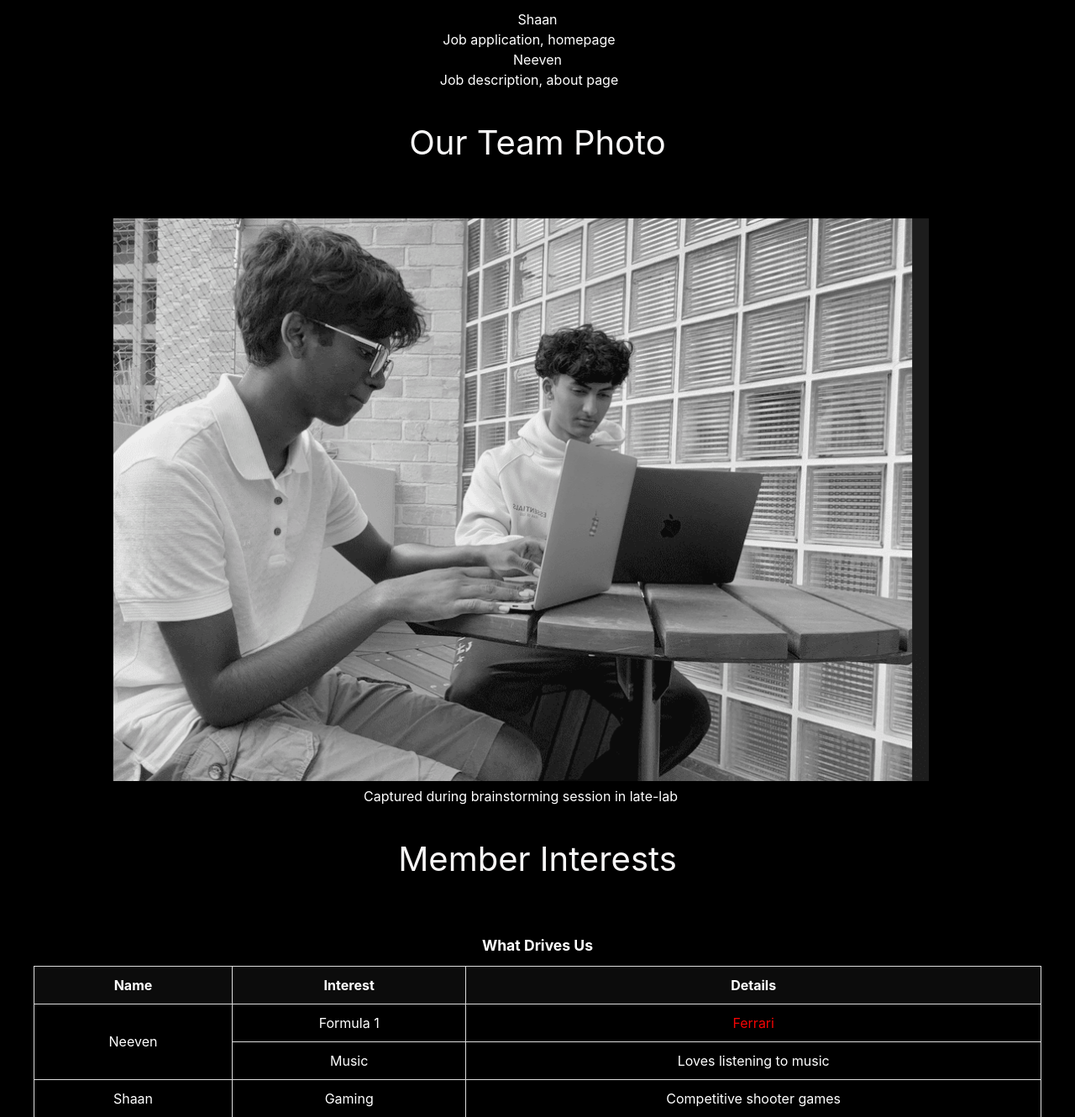
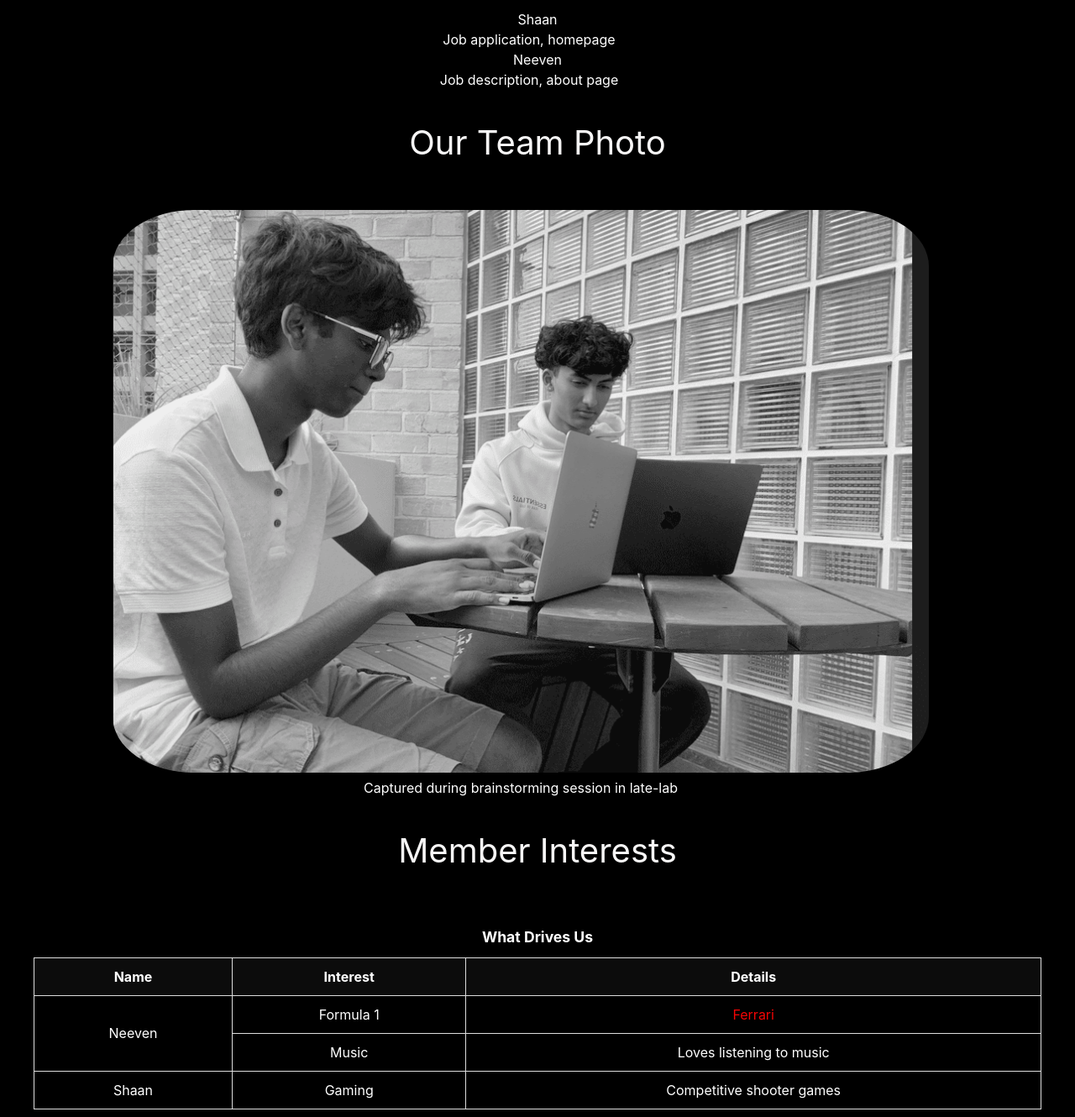
Before and after one commit to ShaanPanchal/COS10026-GroupG06, a PHP site: page /about.php in a window 1280 px wide. Shown: the part 778-2108 px from the top of the page at 84% size. Run offline with PHP 8.4, Linux system fonts and the light colour scheme; data that the repository does not hold is empty; some web fonts are replaced.

Commit message:
more edits

```diff
--- a/project2/about.php
+++ b/project2/about.php
@@ -48,7 +48,7 @@ require_once 'settings.php';
 
     <h2 class="section-headline">Our Team Photo</h2>
     <figure id="group-img">
-      <img src="images/group-img.png" alt="Group Photo" id="group-img">
+      <img src="images/group-img.png" alt="Group Photo" id="group-img" class="rounded-img">
       <figcaption>Captured during brainstorming session in late-lab</figcaption>
     </figure>
 
--- a/project2/styles/styles.css
+++ b/project2/styles/styles.css
@@ -965,6 +965,23 @@ html {
 }
 
 
+/* Make image circular inside about section */
+.rounded-img {
+    width: 200px;               /* You can adjust size */
+    height: 100%;
+    border-radius: 10%;         /* Rounds the corners into a circle */
+    object-fit: cover;          /* Ensures it doesn’t stretch */
+    box-shadow: 0 4px 12px rgba(0, 0, 0, 0.3); /* Optional: subtle glow */
+    transition: transform 0.3s ease;
+}
+
+
+/* Optional: center the whole figure on page */
+#group-img {
+    text-align: center;
+    margin-top: -5px;
+}
+
 
 
 /* icons. */
```
